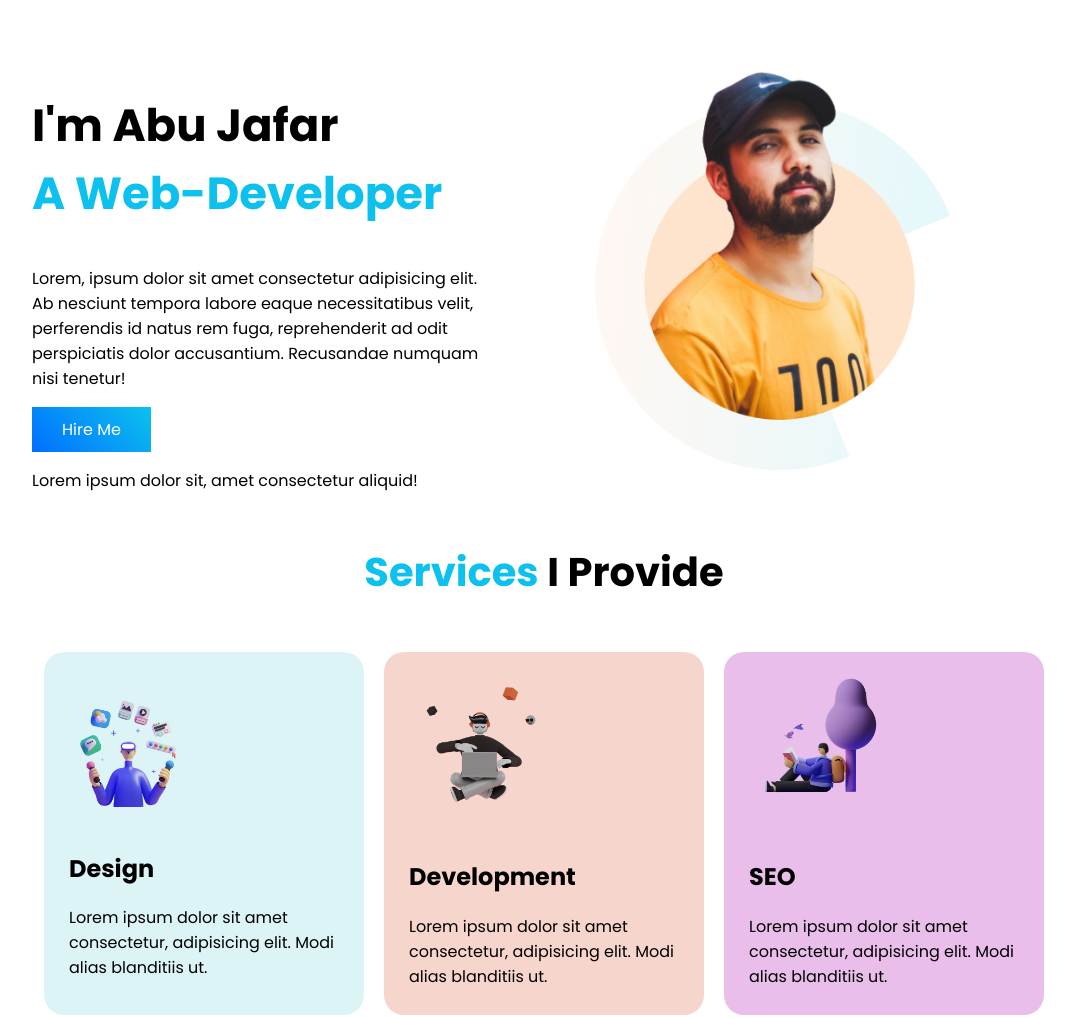
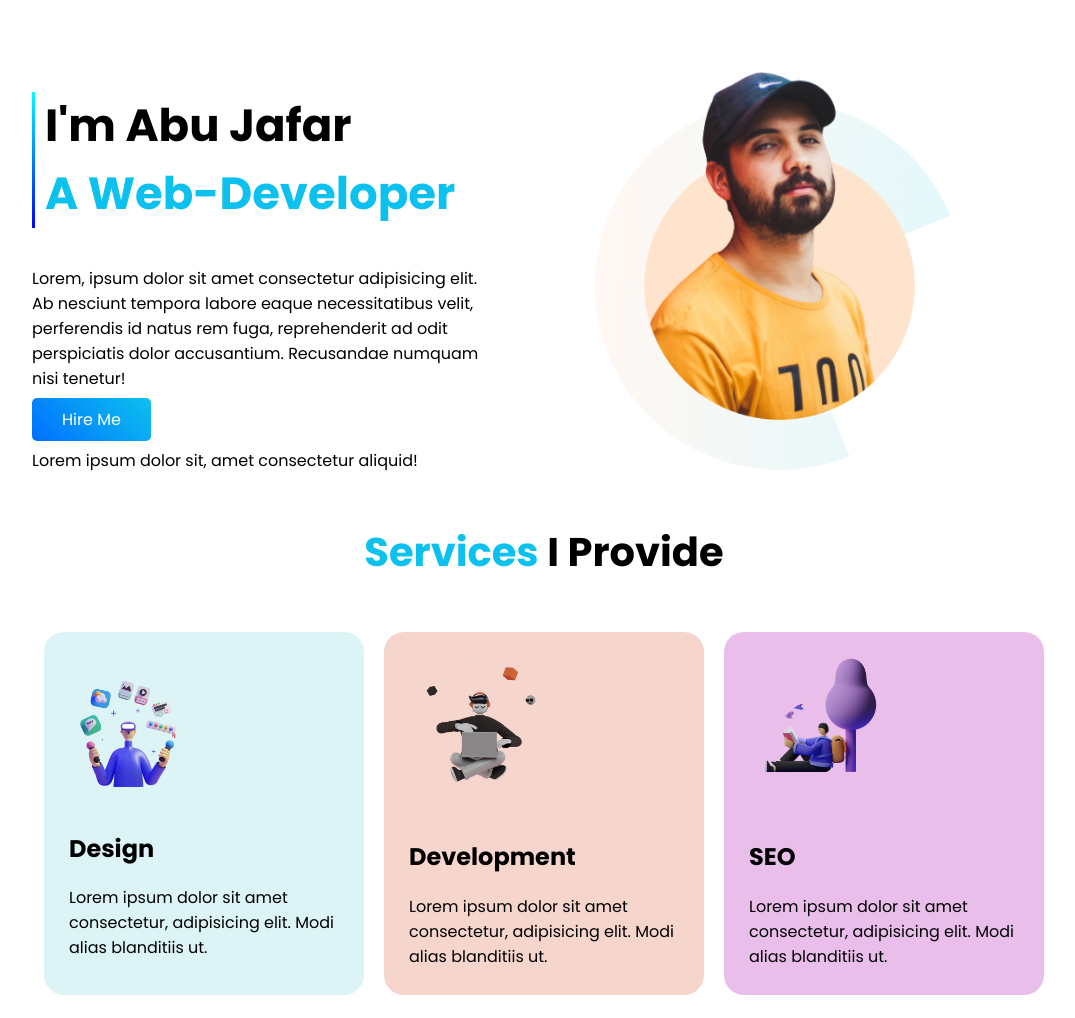
Before and after one commit to riju4350/Assignment-Project-1, a plain HTML site: page index.html in a window 1280 px wide. Shown: the top 1018 px of the page, without its empty margins (96-1171 px from the left). Drawn offline with Linux system fonts and the light colour scheme.

Commit message:
Edit Button

```diff
--- a/index.html
+++ b/index.html
@@ -81,7 +81,7 @@
 
     <!-- another section end -->
 
-    <!-- An another section start -->
+    <!-- ContactImage section start -->
     <section class="makeFlex">
         <div class="Section2Text">
             <h1>Here you'll get the <span style=" color:#0cc1ee;">best services</span></h1>
@@ -95,14 +95,16 @@
             <img src="./images/pictures/project.png" alt="PersonImage" class="imageWidth">
         </div>
     </section>
-    <!-- Contact Form Section start -->
+    <!-- ContactFormImage end -->
+
+    <!--Form Section start -->
     <section class="contactBg">
         <h1><span>Contact</span> Here</h1>
         <div class="makeFlex">
             <div class="Section1Image">
                 <img src="./images/pictures/app.png" alt="PersonImage" class="imageWidth">
             </div>
-            <div class="anotherSecText">
+            <div class="Section1Text">
 
                 <div class="container">
                     <form action="#">
@@ -124,12 +126,12 @@
     </section>
     <!-- Contact Form Section end -->
 
-    <!-- An another section end -->
+    <!-- Footer section start -->
     <footer>
         <h1><span>Mission</span> 2022</h1>
         <p>Lorem ipsum dolor sit amet consectetur adipisicing elit.</p>
     </footer>
-
+    <!-- Footer section end -->
 
 </body>
 
--- a/style.css
+++ b/style.css
@@ -16,6 +16,10 @@ body{
 .LandingSecText h1{
     font-size: 45px;
     margin-top: 20%;
+    padding-left:10px;
+    border-left:3px solid;
+    border-image: linear-gradient( cyan,blue);
+    border-image-slice:1;
 }
 .LandingSecText span{
     color:rgb(12, 193, 238);
@@ -32,8 +36,8 @@ body{
     color:white;
     background-image: linear-gradient(45deg,rgb(1, 111, 255),rgb(12, 193, 238));
     padding: 10px 30px;
+    border-radius: 5px;
     transition:0.6s;
-    display:inline-block;
 }
 .HireBtn:hover{
     color:rgb(0, 0, 0);
@@ -75,7 +79,7 @@ body{
 }
 /* service section end */
 
-/* another section start */
+/* section1 start */
 .Section1Image{
     width:50%;
     margin-top:5%;
@@ -84,9 +88,9 @@ body{
     width:50%;
     margin-top: 5%;
 }
-/* another section end */
+/* section1 end */
 
-/* An another section start */
+/* section2 start */
 .Section2Image{
     width:50%;
     margin: 5% 0 5% 10%;
@@ -95,7 +99,7 @@ body{
     width:50%;
     margin-top:5%;
 }
-/* An another section end */
+/*Section2 end */
 
 /* contact form */
 .contactBg{
```
